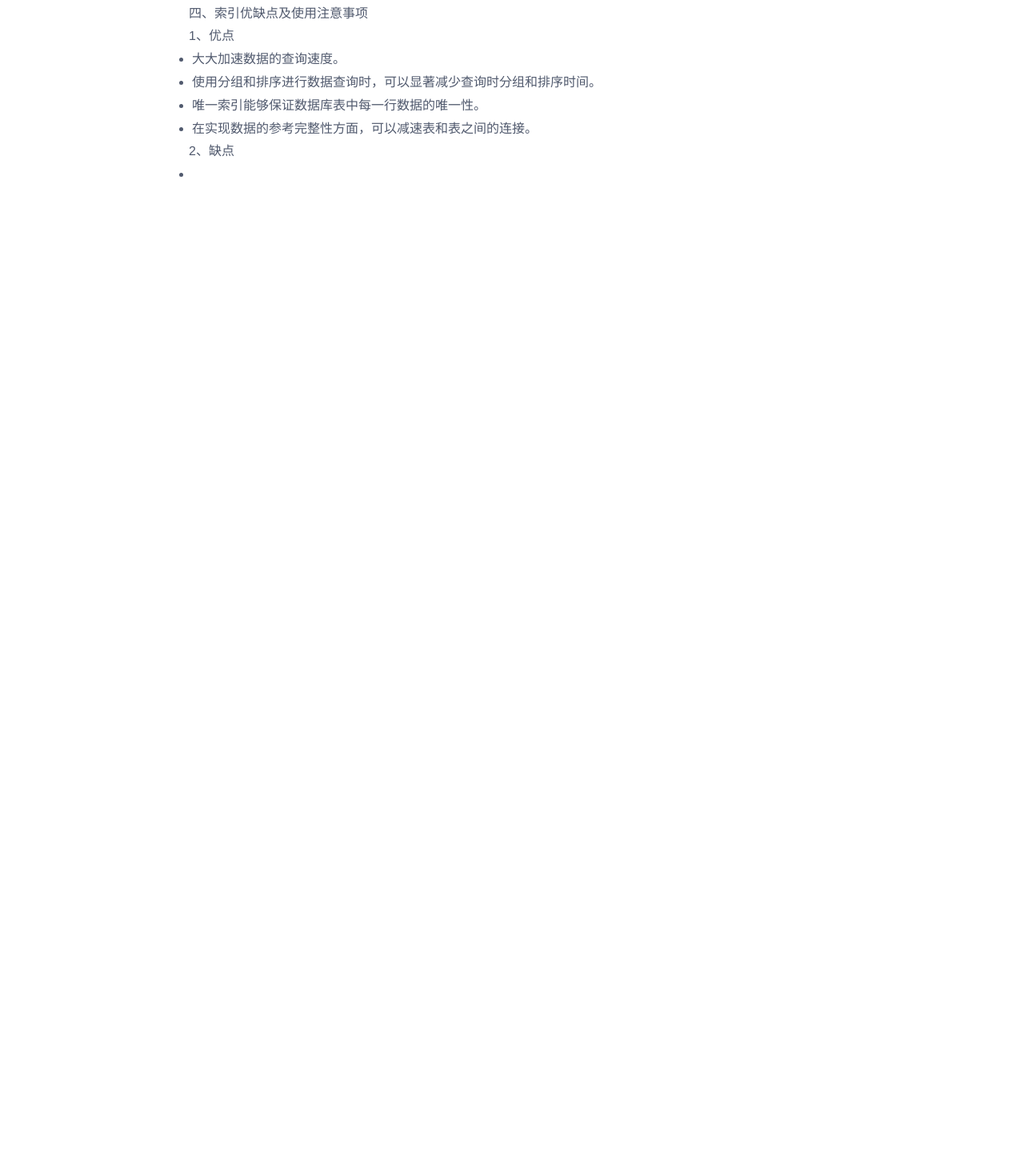
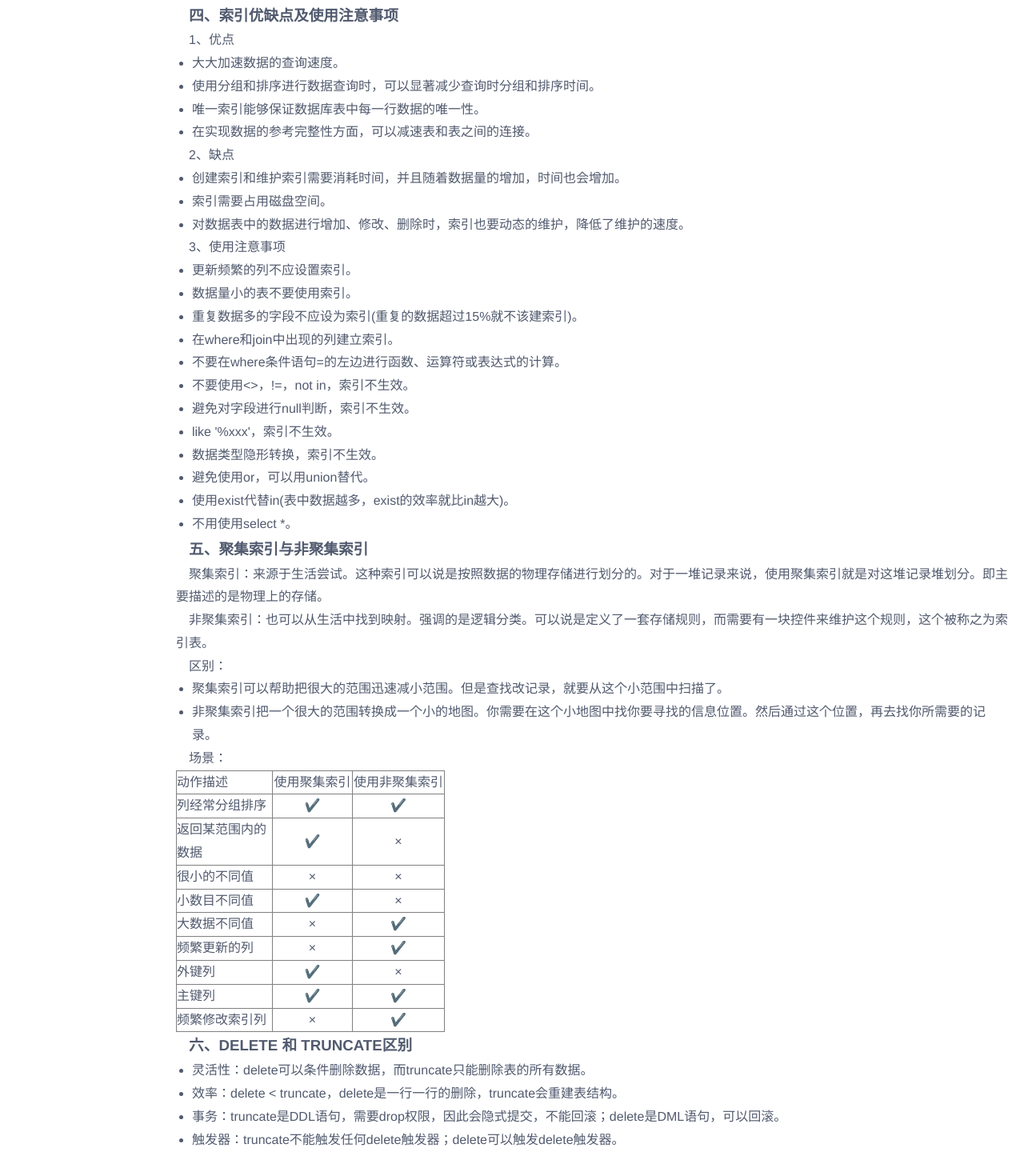
Before and after one commit to lixaviers/suyan-ms, a Vue app: page /#/mysql in a window 1280 px wide. Shown: the part 2644-4114 px from the top of the page at 80% size. Before the commit the page ends 2926 px from the top, so only its background shows below. Built offline with nearby package versions, Linux system fonts and the light colour scheme.

Commit message:
feat:page

```diff
--- a/src/views/page/mysql.vue
+++ b/src/views/page/mysql.vue
@@ -77,7 +77,7 @@
 <li>系统奔溃后，MylSAM恢复起来更困难，能否接受。</li>
 <li>MySQL5.5版本开始InnoDB已经成为MySQL的默认引擎(之前是MylSAM)。</li>
 </ul>
-<p>四、索引优缺点及使用注意事项</p>
+<h3>四、索引优缺点及使用注意事项</h3>
 <p>1、优点</p>
 <ul>
 <li>大大加速数据的查询速度。</li>
@@ -87,8 +87,101 @@
 </ul>
 <p>2、缺点</p>
 <ul>
-<li>&nbsp;</li>
+<li>创建索引和维护索引需要消耗时间，并且随着数据量的增加，时间也会增加。</li>
+<li>索引需要占用磁盘空间。</li>
+<li>对数据表中的数据进行增加、修改、删除时，索引也要动态的维护，降低了维护的速度。</li>
 </ul>
+<p>3、使用注意事项</p>
+<ul>
+<li>更新频繁的列不应设置索引。</li>
+<li>数据量小的表不要使用索引。</li>
+<li>重复数据多的字段不应设为索引(重复的数据超过15%就不该建索引)。</li>
+<li>在where和join中出现的列建立索引。</li>
+<li>不要在where条件语句=的左边进行函数、运算符或表达式的计算。</li>
+<li>不要使用&lt;&gt;，!=，not in，索引不生效。</li>
+<li>避免对字段进行null判断，索引不生效。</li>
+<li>like '%xxx'，索引不生效。</li>
+<li>数据类型隐形转换，索引不生效。</li>
+<li>避免使用or，可以用union替代。</li>
+<li>使用exist代替in(表中数据越多，exist的效率就比in越大)。</li>
+<li>不用使用select *。</li>
+</ul>
+<h3>五、聚集索引与非聚集索引</h3>
+<p>聚集索引：来源于生活尝试。这种索引可以说是按照数据的物理存储进行划分的。对于一堆记录来说，使用聚集索引就是对这堆记录堆划分。即主要描述的是物理上的存储。</p>
+<p>非聚集索引：也可以从生活中找到映射。强调的是逻辑分类。可以说是定义了一套存储规则，而需要有一块控件来维护这个规则，这个被称之为索引表。</p>
+<p>区别：</p>
+<ul>
+<li>聚集索引可以帮助把很大的范围迅速减小范围。但是查找改记录，就要从这个小范围中扫描了。</li>
+<li>非聚集索引把一个很大的范围转换成一个小的地图。你需要在这个小地图中找你要寻找的信息位置。然后通过这个位置，再去找你所需要的记录。</li>
+</ul>
+<p>场景：</p>
+<table style="border-collapse: collapse; width: auto;" border="1">
+<tbody>
+<tr>
+<td style="width: 120px;">动作描述</td>
+<td style="width: 100px; text-align: center;">使用聚集索引</td>
+<td style="width: 115px; text-align: center;">使用非聚集索引</td>
+</tr>
+<tr>
+<td style="width: 120px;">列经常分组排序</td>
+<td style="width: 100px; text-align: center;">✔️</td>
+<td style="width: 115px; text-align: center;">✔️</td>
+</tr>
+<tr>
+<td style="width: 120px;">返回某范围内的数据</td>
+<td style="width: 100px; text-align: center;">✔️</td>
+<td style="width: 115px; text-align: center;">&times;</td>
+</tr>
+<tr>
+<td style="width: 120px;">很小的不同值</td>
+<td style="width: 100px; text-align: center;">&times;</td>
+<td style="width: 115px; text-align: center;">&times;</td>
+</tr>
+<tr>
+<td style="width: 120px;">小数目不同值</td>
+<td style="width: 100px; text-align: center;">✔️</td>
+<td style="width: 115px; text-align: center;">&times;</td>
+</tr>
+<tr>
+<td style="width: 120px;">大数据不同值</td>
+<td style="width: 100px; text-align: center;">&times;</td>
+<td style="width: 115px; text-align: center;">✔️</td>
+</tr>
+<tr>
+<td style="width: 120px;">频繁更新的列</td>
+<td style="width: 100px; text-align: center;">&times;</td>
+<td style="width: 115px; text-align: center;">✔️</td>
+</tr>
+<tr>
+<td style="width: 120px;">外键列</td>
+<td style="width: 100px; text-align: center;">✔️</td>
+<td style="width: 115px; text-align: center;">&times;</td>
+</tr>
+<tr>
+<td style="width: 120px;">主键列</td>
+<td style="width: 100px; text-align: center;">✔️</td>
+<td style="width: 115px; text-align: center;">✔️</td>
+</tr>
+<tr>
+<td style="width: 120px;">频繁修改索引列</td>
+<td style="width: 100px; text-align: center;">&times;</td>
+<td style="width: 115px; text-align: center;">✔️</td>
+</tr>
+</tbody>
+</table>
+<h3>六、DELETE 和 TRUNCATE区别</h3>
+<ul>
+<li>灵活性：delete可以条件删除数据，而truncate只能删除表的所有数据。</li>
+<li>效率：delete &lt; truncate，delete是一行一行的删除，truncate会重建表结构。</li>
+<li>事务：truncate是DDL语句，需要drop权限，因此会隐式提交，不能回滚；delete是DML语句，可以回滚。</li>
+<li>触发器：truncate不能触发任何delete触发器；delete可以触发delete触发器。</li>
+</ul>
+<p>&nbsp;</p>
+<p>&nbsp;</p>
+<p>&nbsp;</p>
+<p>&nbsp;</p>
+<p>&nbsp;</p>
+<p>&nbsp;</p>
 <p>&nbsp;</p>
     </div>
 </template>
```
